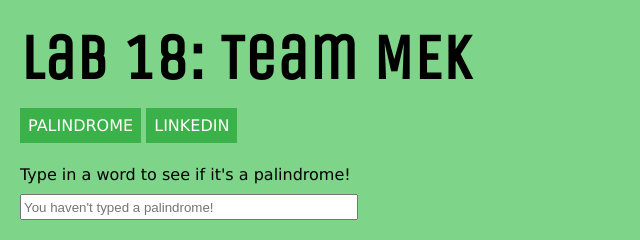
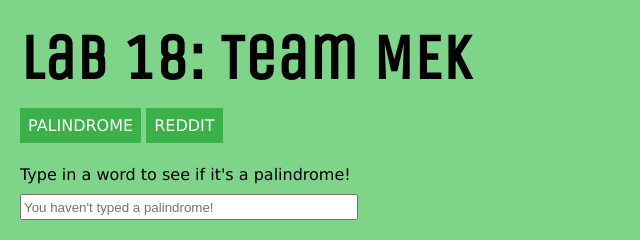
Before and after one commit to msandula12/labEighteen, a website: page index.html in a window 1280 px wide. Shown: the full height of the page, 0-640 px from the left. Drawn offline with nearby package versions, Linux system fonts and the light colour scheme; files that its build step writes are made by us from their sources.

Commit message:
Fixed second buton to say Reddit

```diff
--- a/index.html
+++ b/index.html
@@ -17,7 +17,7 @@
 		<h1>Lab 18: Team MEK</h1>
 		<div id="navigation">
 			<a href="#/">Palindrome</a>
-			<a href="#/view2">Linkedin</a>
+			<a href="#/view2">Reddit</a>
 		</div>
 
 		<!-- Partial view viewer -->
```
